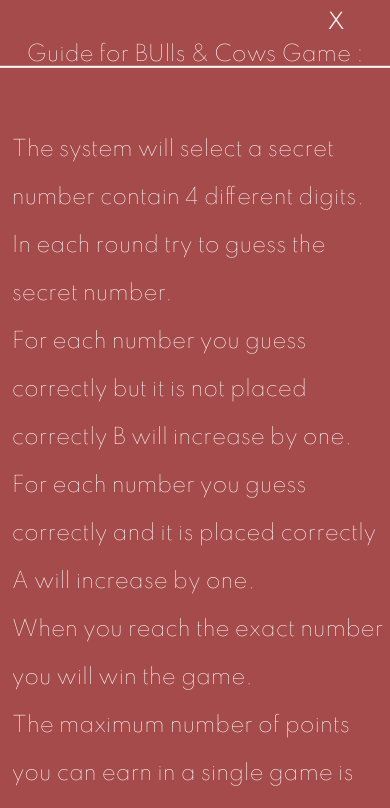
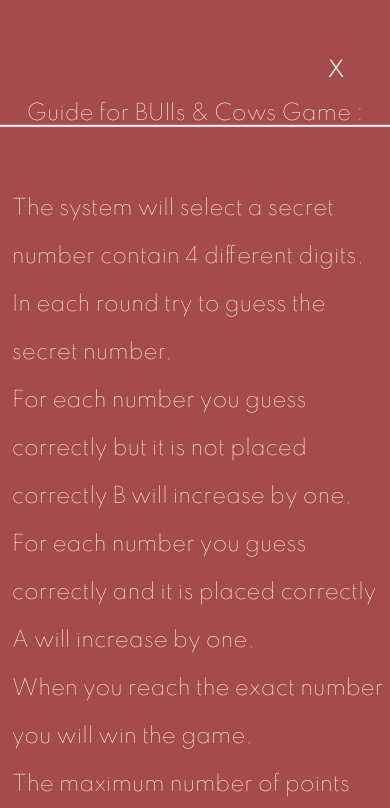
Before and after one commit to sagibarshai/Bulls-and-Cows-game, a plain HTML site: page index.html in a window 390 px wide. Both pictures are taken after a click on the button "Instructions". Shown: the top 808 px of the page. Drawn offline with Linux system fonts and the light colour scheme.

Commit message:
second commit

```diff
--- a/index.css
+++ b/index.css
@@ -263,14 +263,14 @@ visibility: hidden;
     }
 
     .popup h1 {
-        top:15%;
+        top:20%;
         left:50%;
         width: 100%;
         font-size: 1.3rem;
         }
     .popup .popup-paragraph {
         position: absolute;
-        top:25%;
+        top:30%;
         left:3%;
         line-height: 3rem;
         font-size: 1.3rem;
@@ -278,7 +278,7 @@ visibility: hidden;
     .exit-btn {
         width: 4rem;
         height: 4rem;
-        top:-4%;
+        top:0;
         right:-2.5%;
 
     }
```
